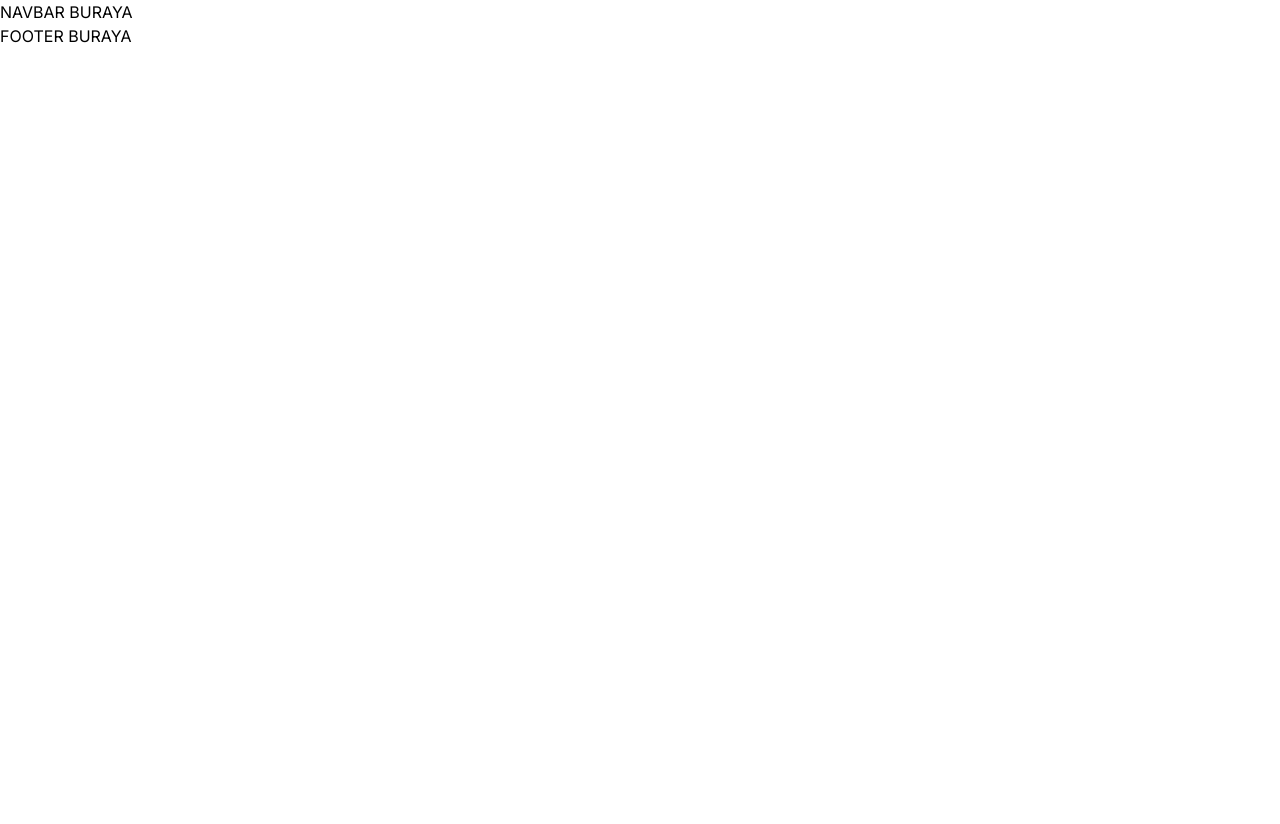
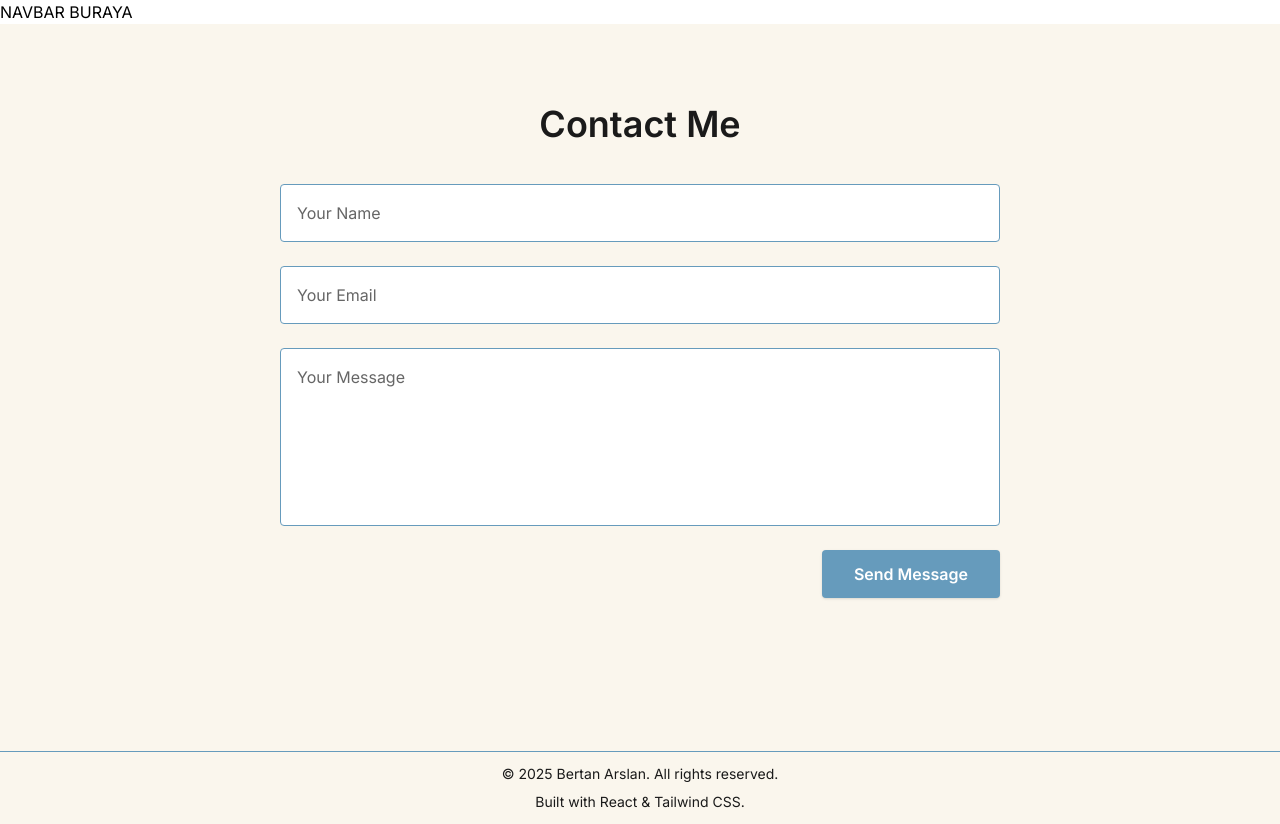
Before and after one commit to bertan-arslan/personal_portfolio, a React (Vite) app: page /contact in a window 1280 px wide. Before the commit the page ends 800 px from the top, so only its background shows below. Built offline with nearby package versions, Linux system fonts and the light colour scheme.

Commit message:
footer and contact form added

```diff
--- a/src/App.jsx
+++ b/src/App.jsx
@@ -5,6 +5,7 @@ import Profile from "./components/Profile";
 import Projects from "./components/Projects";
 import Footer from "./components/Footer";
 import Navbar from "./components/Navbar";
+import Contact from "./components/Contact";
 
 function App() {
   return (
@@ -17,9 +18,12 @@ function App() {
             <Skills />
             <Profile />
             <Projects />
+            <Footer />
+          </Route>
+          <Route path="/contact">
+            <Contact />
           </Route>
         </Switch>
-        <Footer />
       </div>
     </Router>
   );
--- /dev/null
+++ b/src/components/Contact.jsx
@@ -0,0 +1,39 @@
+export default function Contact() {
+  return (
+    <section className="min-h-screen flex flex-col bg-[#faf6ed] dark:bg-[#003049]">
+      <div className="w-[90vw] max-w-3xl mx-auto px-6 mt-20">
+        <h2 className="text-4xl font-semibold text-center mb-10 text-[#1A1A1A] dark:text-[#FAF6ED]">
+          Contact Me
+        </h2>
+
+        <form className="flex flex-col gap-6">
+          <input
+            type="text"
+            placeholder="Your Name"
+            className="bg-white dark:bg-[#1E293B] text-[#1A1A1A] dark:text-[#faf6ed] placeholder:text-[#666] dark:placeholder:text-[#ccc] p-4 rounded border border-[#669BBC] focus:outline-none focus:ring-2 focus:ring-[#669BBC]"
+          />
+          <input
+            type="email"
+            placeholder="Your Email"
+            className="bg-white dark:bg-[#1E293B] text-[#1A1A1A] dark:text-[#faf6ed] placeholder:text-[#666] dark:placeholder:text-[#ccc] p-4 rounded border border-[#669BBC] focus:outline-none focus:ring-2 focus:ring-[#669BBC]"
+          />
+          <textarea
+            rows="6"
+            placeholder="Your Message"
+            className="bg-white dark:bg-[#1E293B] text-[#1A1A1A] dark:text-[#faf6ed] placeholder:text-[#666] dark:placeholder:text-[#ccc] p-4 rounded border border-[#669BBC] focus:outline-none focus:ring-2 focus:ring-[#669BBC] resize-none"
+          ></textarea>
+          <button
+            type="submit"
+            className="self-end bg-[#669BBC] dark:bg-[#8ECAE6] hover:bg-[#5a8faf] dark:hover:bg-[#a0e1f8] text-white font-semibold py-3 px-8 rounded shadow transition-all duration-300"
+          >
+            Send Message
+          </button>
+        </form>
+      </div>
+      <footer className="w-full mt-auto py-3 border-t border-[#669BBC] dark:border-[#8ECAE6] text-center text-[#1A1A1A] dark:text-[#FAF6ED] text-sm">
+        <p>© {new Date().getFullYear()} Bertan Arslan. All rights reserved.</p>
+        <p className="mt-2">Built with React & Tailwind CSS.</p>
+      </footer>
+    </section>
+  );
+}
--- a/src/components/Footer.jsx
+++ b/src/components/Footer.jsx
@@ -1,3 +1,45 @@
+
+import en from "../data/locales/en.json";
+import { Link } from "react-router-dom/";
+
 export default function Footer() {
-  return <footer>FOOTER BURAYA</footer>;
+  const { message, contactMe } = en.footer;
+
+  return (
+    <footer className="bg-[#E6F0FA] dark:bg-[#1A2A3A]">
+      <div className="w-[75vw] mx-auto py-10 flex flex-col gap-5 justify-center md:flex-row md:gap-5">
+        <div className="relative md:flex-2">
+          <p className="relative z-5 font-medium text-[42px] text-center text-[#1A1A1A] dark:text-[#faf6ed] md:text-right ">
+            {message}
+          </p>
+          <div className="absolute top-10 right-10 bg-[#C1121F]  dark:bg-[#851219] ] w-[30vw] h-[18px] rounded-md"></div>
+        </div>
+        <div className="relative z-5 flex justify-center gap-3 md:flex-col md:flex-1 md:gap-1">
+          <a
+            href="https://github.com/bertan-arslan"
+            target="_blank"
+            rel="noopener noreferrer"
+            className="text-[#b5179e] dark:text-[#e66ad3] font-medium text-2xl"
+          >
+            Github
+          </a>
+          <a
+            href="https://www.linkedin.com/in/bertan-arslan-7024a8166/"
+            target="_blank"
+            rel="noopener noreferrer"
+            className="text-[#480ca8]  dark:text-[#855fc2] font-medium text-2xl"
+          >
+            Linkedin
+          </a>
+
+          <Link
+            to="/contact"
+            className=" text-[#4895ef] dark:text-[#86b4e7] font-medium text-2xl"
+          >
+            {contactMe}
+          </Link>
+        </div>
+      </div>
+    </footer>
+  );
 }
--- a/src/components/Hero.jsx
+++ b/src/components/Hero.jsx
@@ -34,18 +34,29 @@ export default function Hero() {
           </div>
 
           <div className="absolute -left-5 top-28 bg-[#669BBC] dark:bg-[#8ECAE6] w-[148px] h-[31px] rounded"></div>
-
           <div>
-            <div className="flex mb-4 text-[#1A1A1A] dark:text-[#faf6ed] gap-5">
+            <nav className="flex mb-4 text-[#1A1A1A] dark:text-[#faf6ed]">
+              <a
+                href="https://www.linkedin.com/in/bertan-arslan-7024a8166/"
+                target="_blank"
+                rel="noopener noreferrer"
+              >
                 <FontAwesomeIcon
                   icon={faLinkedin}
                   className="text-3xl text-[#669BBC] dark:text-[#8ECAE6]"
                 />
+              </a>
+              <a
+                href="https://github.com/bertan-arslan"
+                target="_blank"
+                rel="noopener noreferrer"
+              >
                 <FontAwesomeIcon
                   icon={faGithub}
                   className="text-3xl text-[#669BBC] dark:text-[#8ECAE6]"
                 />
-            </div>
+              </a>
+            </nav>
 
             <div className="text-lg text-[#1A1A1A] dark:text-[#faf6ed] flex flex-wrap gap-1">
               {description.map((part, i) => {
--- a/src/components/Projects.jsx
+++ b/src/components/Projects.jsx
@@ -5,7 +5,7 @@ export default function Projects() {
 
   return (
     <section className="bg-[#E6F0FA] dark:bg-[#1A2A3A]">
-      <div className="w-[75vw] mx-auto py-20">
+      <div className="w-[75vw] mx-auto py-20 px-10">
         <p className="text-4xl font-medium text-center mb-10 text-[#1A1A1A] dark:text-[#faf6ed]">
           {highligthedProjectsTitle}
         </p>
@@ -13,7 +13,7 @@ export default function Projects() {
           {highligthedProjects.map((projects, i) => (
             <div
               key={i}
-              className={`relative w-full md:w-[50vw] h-full md:h-auto flex flex-col gap-2 rounded-xl ${projects.bgColor} text-[#1A1A1A] text-justify dark:text-[#E5E7EB] transition-transform duration-300 transform hover:scale-105 hover:shadow-xl`}
+              className={`relative md:w-[50vw] md:h-auto flex flex-col gap-2 rounded-xl ${projects.bgColor} text-[#1A1A1A] text-justify dark:text-[#E5E7EB] transition-transform duration-300 transform hover:scale-105 hover:shadow-xl`}
             >
               <div className="mb-5 pt-10 px-10">
                 <p className="text-3xl mb-5">{projects.title}</p>
@@ -52,7 +52,7 @@ export default function Projects() {
                 <img
                   src={projects.image}
                   alt="project"
-                  className="rounded-b-xl"
+                  className="w-full mt-10 rounded-b-xl border-t-10 border-[#E6F0FA] dark:border-[#1A2A3A]"
                 />
               </div>
             </div>
--- a/src/data/locales/en.json
+++ b/src/data/locales/en.json
@@ -18,7 +18,7 @@
         "emphasis": false
       },
       {
-        "text": "pratamaiosi@gmail.com",
+        "text": "bertanars97@gmail.com",
         "emphasis": true,
         "underline": true,
         "isEmail": true
@@ -26,8 +26,9 @@
     ]
   },
 
-  "skills":{
-    "skillsTitle": "Skills"},
+  "skills": {
+    "skillsTitle": "Skills"
+  },
 
   "profile": {
     "basicInfoTitle": "Basic Information",
@@ -43,8 +44,8 @@
 
     "aboutMeTitle": "About me",
     "aboutMeParagraphs": [
-      "Lorem ipsum, dolor sit amet consectetur adipisicing elit. Veniam aut, odit laborum aliquam voluptatum nisi mollitia",
-      "Mnima accusamus ratione soluta aperiam sit voluptate? Dicta quod deserunt quam temporibus cumque magnam!"
+      "I'm a passionate full-stack developer with a background in urban planning. I enjoy building modern, scalable web applications that combine technical precision with thoughtful design.",
+      "After transitioning into software development, I’ve focused on creating responsive UIs, managing complex data flows, and delivering smooth user experiences. I’m always eager to learn, collaborate, and turn ideas into functional products."
     ]
   },
 
@@ -68,5 +69,10 @@
       "projectUrl": "https://pizzastore-one.vercel.app/",
       "image": "/highlightedProjects/pizzaStore.png"
     }
-  ]
+  ],
+
+  "footer": {
+    "message": "Let’s work together on your next product.",
+    "contactMe": "Contact Me"
+  }
 }
```
Lines whose indentation alone changed are shown as unchanged.
